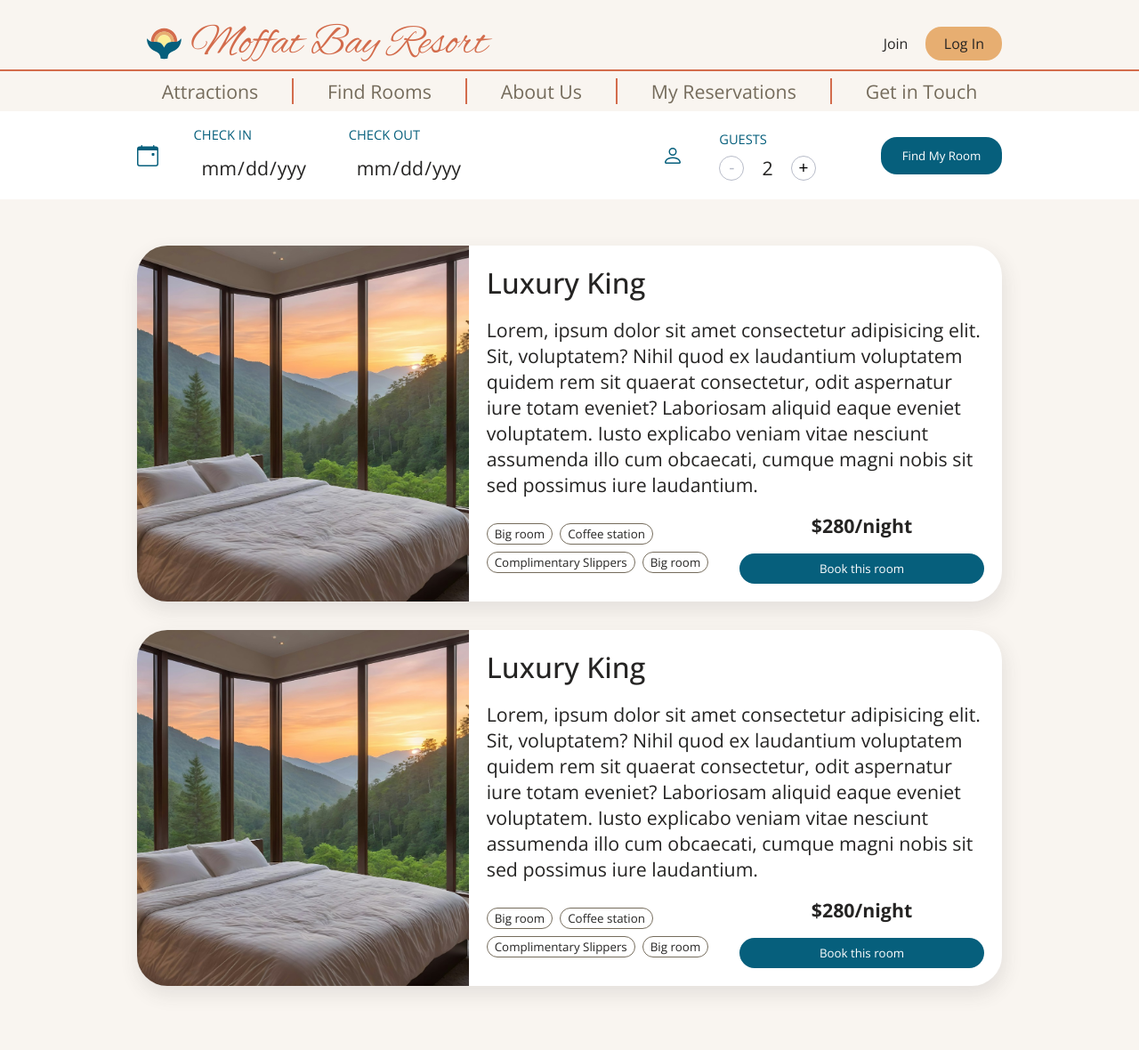
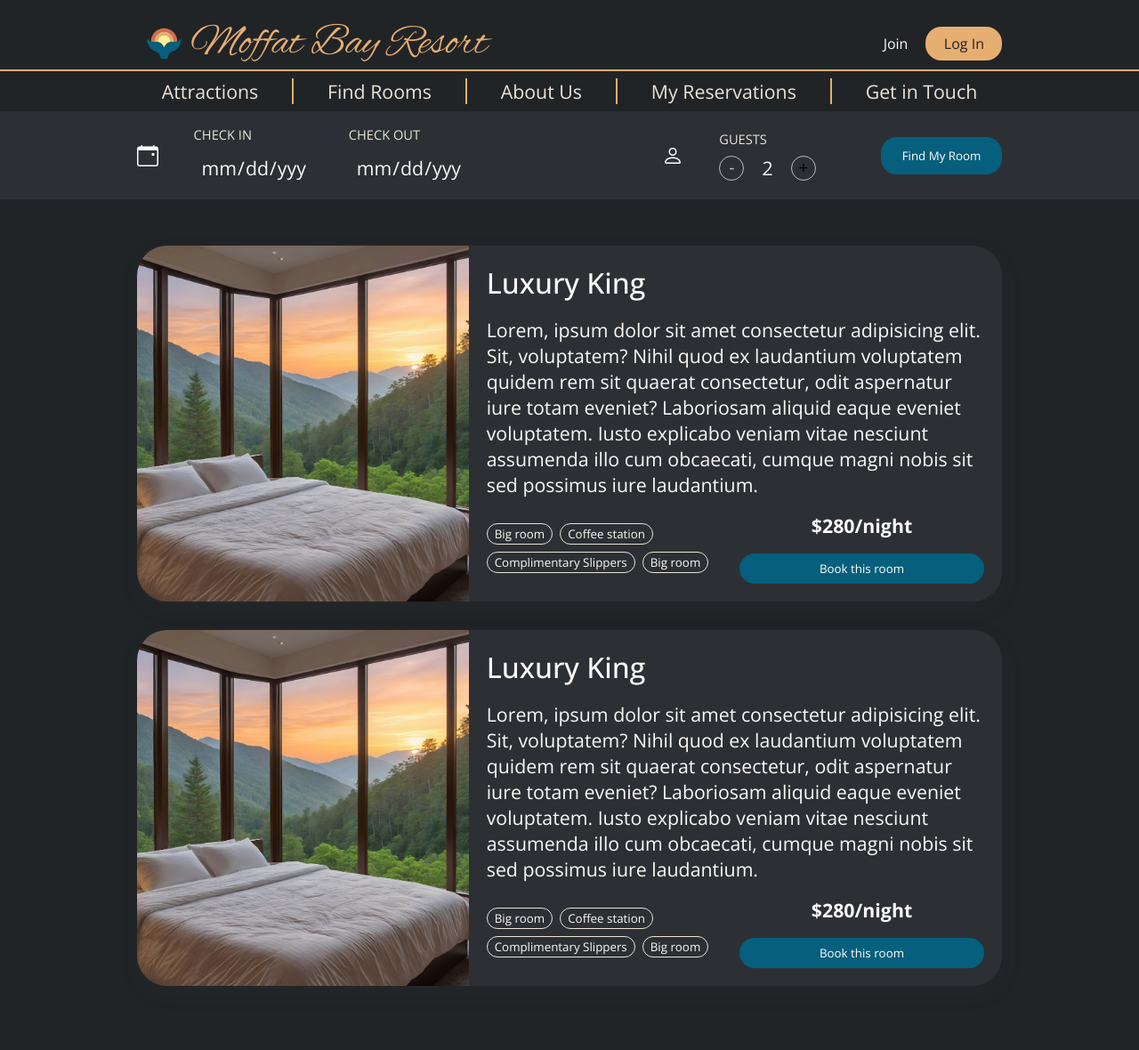
Before and after one commit to vfrtist/MoffatBay, a PHP site: page /page_for_test_styling.html in a window 1280 px wide. Shown: the whole page at 89% size. Run offline with PHP 8.4, Linux system fonts and the light colour scheme.

Commit message:
Started color update for dark mode

```diff
--- /dev/null
+++ b/color.js
@@ -0,0 +1,7 @@
+
+function setTheme(theme) {
+    document.documentElement.setAttribute('data-theme', theme);
+    localStorage.setItem('theme', theme);
+}
+
+setTheme('dark')
--- a/main.css
+++ b/main.css
@@ -10,6 +10,27 @@
   --font-light: #756c5c;
   --font-dark: #252423;
   --transparent: #25242346;
+  --font-cta: white;
+  --font-accent: var(--accent4);
+
+  --hover1: hsl(31, 85%, 75%);
+  --hover2: hsl(195, 80%, 35%);
+  --hover3: hsl(195, 79%, 81%);
+
+  --disabled: #b7bbc8;
+  --card-shadow: #3f3e3d1a;
+}
+
+[data-theme="dark"] {
+  --base: #212427;
+  --card: #2c3035;
+
+  --font-light: #ebe3d7;
+  --font-dark: #fcf9f6;
+  --transparent: #25242346;
+  --font-cta: white;
+  --font-accent: var(--font-light);
+
 
   --hover1: hsl(31, 85%, 75%);
   --hover2: hsl(195, 80%, 35%);
@@ -87,7 +108,7 @@ button {
 
 .cta1 {
   background: var(--accent4);
-  color: var(--card);
+  color: var(--font-cta);
 }
 
 .cta1:hover {
@@ -249,7 +270,7 @@ main {
   }
 
   label {
-    color: var(--accent4);
+    color: var(--font-accent);
     font-size: 11pt;
     margin-bottom: 8px;
   }
@@ -480,3 +501,26 @@ figure {
   display: flex;
   gap: 16px !important;
 }
+
+
+[data-theme="dark"] {
+  header {
+    border-color: var(--accent2);
+  }
+
+  #branding span {
+    color: var(--accent2) !important;
+  }
+
+  .icon {
+    fill: var(--font-cta) !important;
+  }
+
+  nav a {
+    border-color: var(--accent2);
+  }
+
+  #login {
+    color: var(--base) !important;
+  }
+}
--- a/page_for_test_styling.html
+++ b/page_for_test_styling.html
@@ -168,6 +168,8 @@
         </div>
 
     </main>
+
+    <script src="color.js"></script>
 </body>
 
 </html>
```
